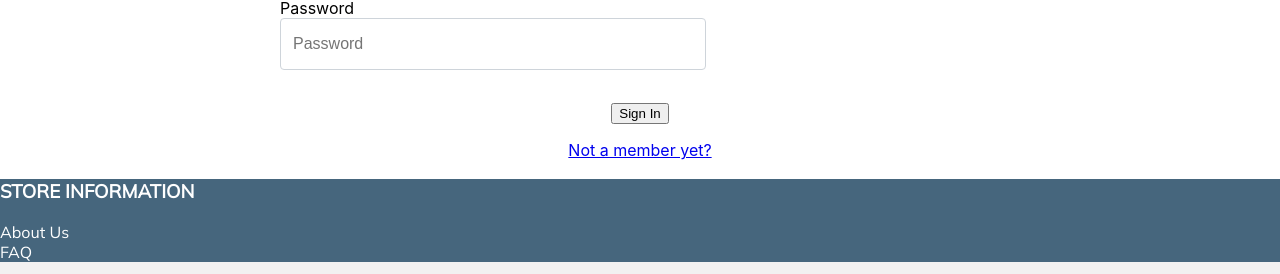
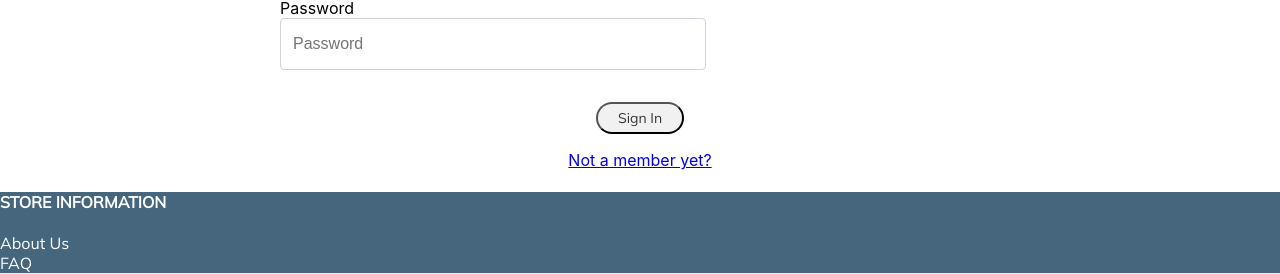
Before and after one commit to jackiebgregory/bookclub-client, a React (Create React App) app: page /login in a window 1280 px wide. Shown: the part 619-893 px from the top of the page. Built offline with nearby package versions, Linux system fonts and the light colour scheme.

Commit message:
adjusted some on profile

```diff
--- a/src/components/auth/Profile.js
+++ b/src/components/auth/Profile.js
@@ -25,7 +25,7 @@ export const Profile = () => {
 
       <section className="profile__info">
         <header className="profile__header">
-          <h3>Your Info</h3>
+          {/* <h3>Your Info</h3> */}
         </header>
         <div className="profile__name">
           Welcome: {profile.reader && profile.reader.user.first_name}{" "}
@@ -40,7 +40,7 @@ export const Profile = () => {
       </section>
 
       <header className=" ">
-          <h3>Your books</h3>
+          {/* <h3>Your books</h3> */}
         </header>
 
       <h2>Books You Have Added</h2>
@@ -70,7 +70,7 @@ export const Profile = () => {
 
       <section className="profile__registrations">
         <header className="registrations__header">
-          <h3>Your Meetings</h3>
+          {/* <h3>Your Meetings</h3> */}
         </header>
 
         <h2>Meetings you are Attending</h2>
--- a/src/components/book/book.css
+++ b/src/components/book/book.css
@@ -5,11 +5,12 @@
 }
 
 .btn {
-  /* display: flex;
-  justify-content: center;
-  align-items: center; */
-  /* font-size: 14px;
+  background-color: #F2F1F1;
+  color: #333333;
+  padding: 5px 20px;
+  font-size: 14px!important;
+  font-weight: 500!important;
+  text-decoration: none;
+  border-radius: 30px;
   font-family: 'Mulish', sans-serif;
-  background-color: #557A95;
-  color: white; */
 }
--- a/src/components/bookclub.css
+++ b/src/components/bookclub.css
@@ -10,13 +10,12 @@ h2 {
   text-align: left;
   font-family: 'Mulish', sans-serif;
   padding: 10px;
-
 }
 
-/* h2 {
-  font-size: 18px;
+h3 {
   font-family: 'Mulish', sans-serif;
-} */
+  background-color: #F2F1F1;
+}
 
 ul {
   list-style: none;
--- a/src/components/bookclub.js
+++ b/src/components/bookclub.js
@@ -42,7 +42,7 @@ export const BookClub = () => (
 
     <footer className="footer-1">
 
-        <h3>STORE INFORMATION</h3>
+        <h4>STORE INFORMATION</h4>
         <div>
             <a className="footer-1" href="https://www.parnassusbooks.net/about-us">About Us</a>
         </div>
```
Also changed, not shown: src/components/auth/Auth.css (+0 -8 lines).
